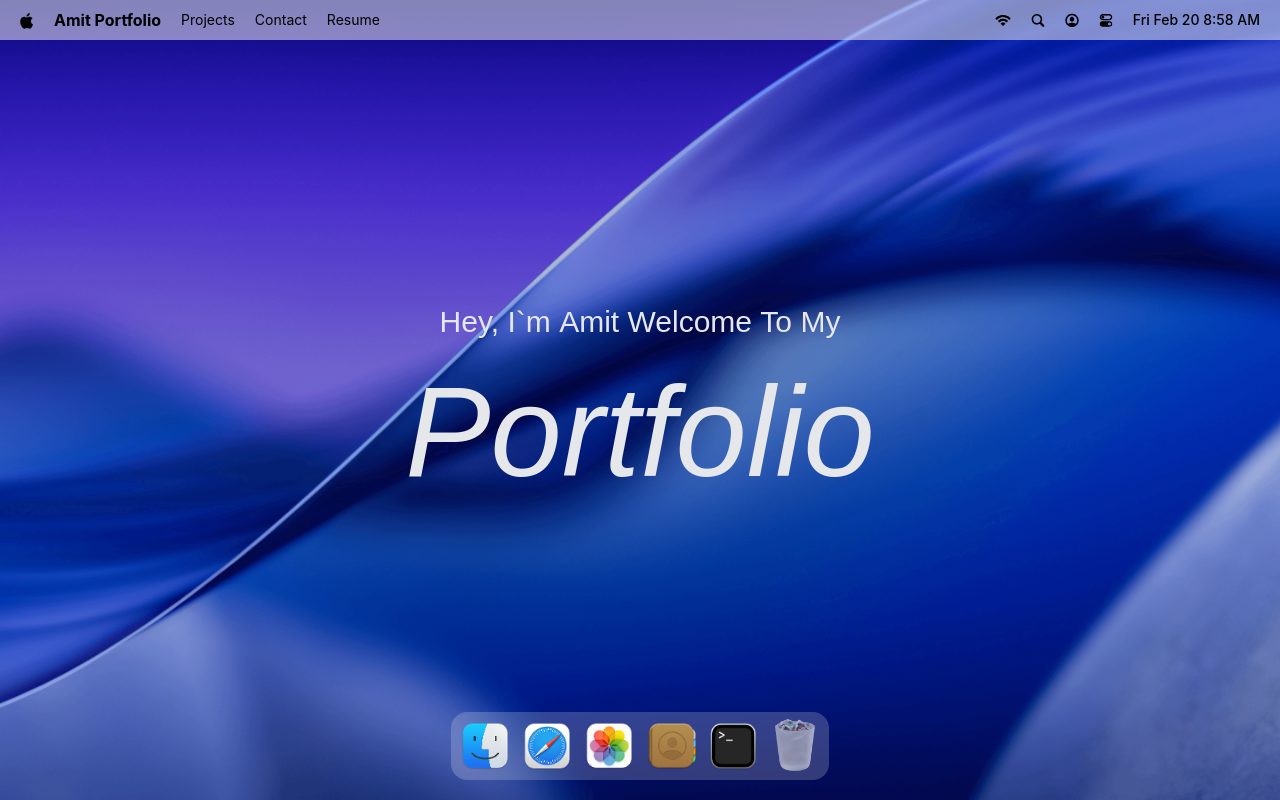
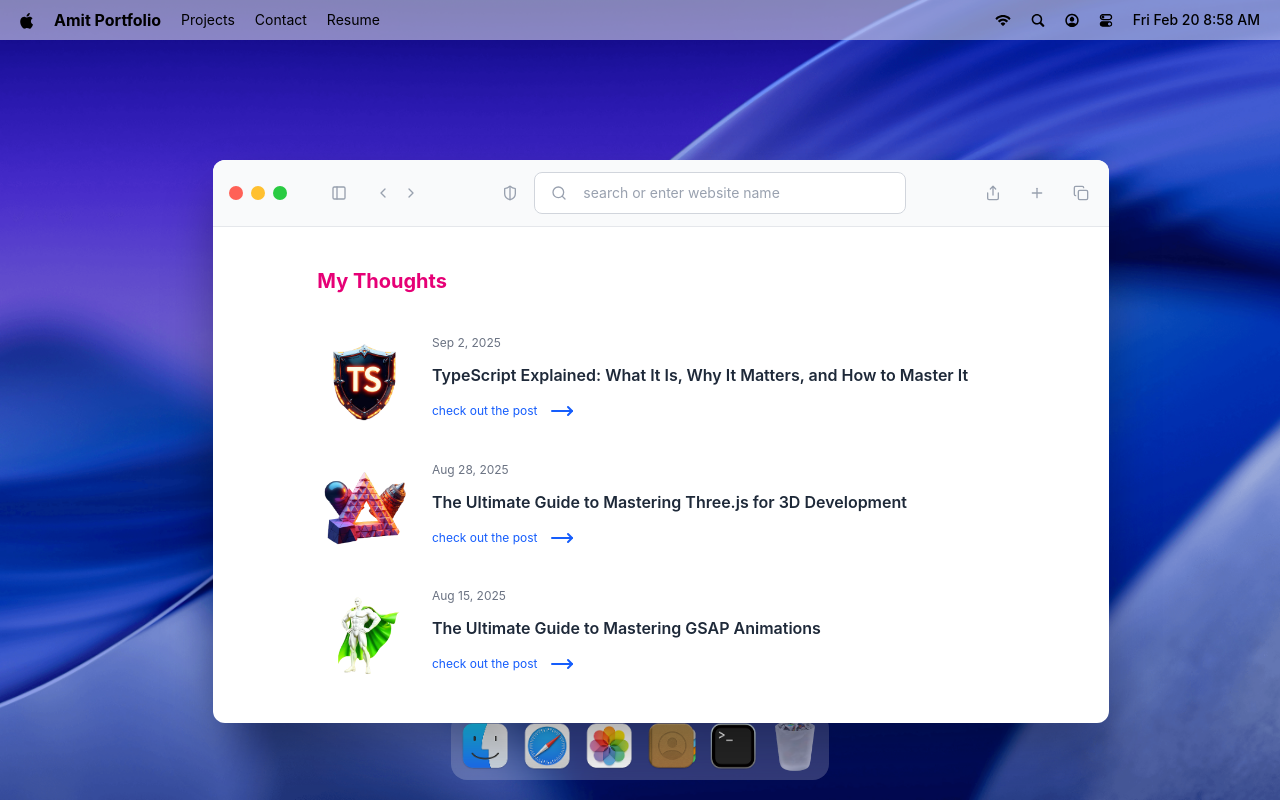
Before and after one commit to Amitonagasaki/Portfolio, a React (Vite) app: page / in a window 1280 px wide. Both pictures are taken after a click on the button 547 px from the left and 746 px from the top of the page. Built offline with nearby package versions, Linux system fonts and the light colour scheme; a web font is replaced by a local one.

Commit message:
safari component is done

```diff
--- a/src/App.jsx
+++ b/src/App.jsx
@@ -7,7 +7,7 @@
 
 import { Draggable } from 'gsap/Draggable'
 import gsap from 'gsap'
-import { Terminal } from '#windows'
+import { Safari, Terminal } from '#windows'
 
 
 
@@ -20,6 +20,7 @@
     <Dock/>
 
   <Terminal/>
+  <Safari/>
    </main>
   )
 }
--- /dev/null
+++ b/src/windows/Resume.jsx
@@ -0,0 +1,9 @@
+import React from 'react'
+
+const Resume = () => {
+  return (
+    <div>Resume</div>
+  )
+}
+
+export default Resume
--- /dev/null
+++ b/src/windows/Safari.jsx
@@ -0,0 +1,64 @@
+import WindowControls from '#components/WindowControls'
+import { blogPosts } from '#constants'
+import WindowWrapper from '#hoc/WindowWrapper'
+import { ChevronLeft, ChevronRight, PanelLeft, Search, Share, Plus,Copy, ShieldHalf, MoveRight } from 'lucide-react'
+import React from 'react'
+
+const Safari = () => {
+  return (
+    <>
+    <div id = "window-header">
+        <WindowControls target="safari"/>
+        <PanelLeft className='ml-10 icon'/>
+
+        <div className='flex items-center gap-1 ml-5'>
+            <ChevronLeft className='icon'/>
+            <ChevronRight className='icon'/>
+      </div>
+
+       <div className='flex-1 flex-center gap-3'>
+        <ShieldHalf className='icon'/>
+        <div className='search'>
+            <Search className='icon'/>
+
+            <input type='text' placeholder='search or enter website name' className='flex-1'/>
+
+        </div>
+
+       </div>
+
+    <div className='flex items-center gap-5'>
+        <Share className="icon"/>
+        <Plus className="icon"/>
+        <Copy className="icon"/>
+
+    </div>
+</div>
+
+<div className='blog'>
+    <h2>My Thoughts</h2>
+    <div className='space-y-8'>
+        {blogPosts.map(({id,image,title,date,link})=>(
+        <div key={id} className='blog-post'>
+            <div className='col-span-2'>
+                <img src={image} alt={title} />
+         </div>
+
+            <div className='content'>
+              <p>{date}</p>
+              <h3>{title}</h3>
+              <a href={link} target='_blank' rel='noopener noreferrer' > check out the post <MoveRight className='icon-hover'/> </a>
+            </div>
+
+        </div>
+        ))}
+
+    </div>
+
+</div>
+    </>
+  )
+}
+
+const SafariWindow = WindowWrapper(Safari,"safari");
+export default SafariWindow;
--- a/src/windows/index.js
+++ b/src/windows/index.js
@@ -1,3 +1,4 @@
 import Terminal from "#windows/Terminal"
-
-export {Terminal};
+import Safari from '#windows/Safari';
+export {Terminal,Safari};
+1.58
```
Also changed, not shown: 1 other file (tests, documents, lock files or other folders).
